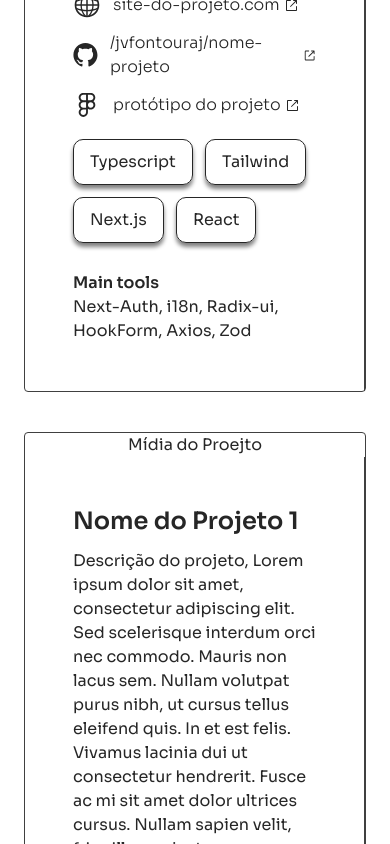
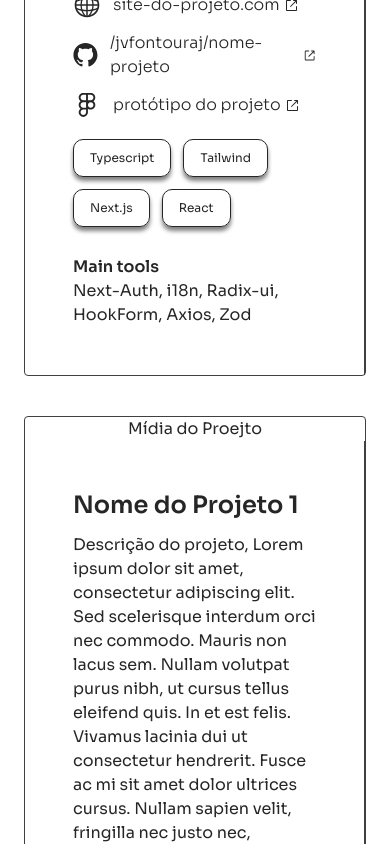
Before and after one commit to jvfontouraj/portfolio-next, a Next.js app: page /en in a window 390 px wide. Shown: the part 1700-2544 px from the top of the page. Built offline with nearby package versions, Linux system fonts and the light colour scheme.

Commit message:
feat(mobile): update stlying

```diff
--- a/src/app/components/Badge.tsx
+++ b/src/app/components/Badge.tsx
@@ -2,7 +2,7 @@ import { cva, type VariantProps } from 'class-variance-authority'
 import React, { HTMLAttributes } from 'react'
 
 const BadgeStyled = cva(
-  'px-4 py-[10px] w-fit rounded-[10px] cursor-default border border-neutral-800 shadow-[0px_4px_4px_0px_#0000007f] dark:border-white',
+  'px-4 py-[10px] w-fit rounded-[10px] cursor-default border border-neutral-800 shadow-[0px_4px_4px_0px_#0000007f] dark:border-white md:text-base text-xs',
   {
     variants: {
       size: {},
--- a/src/app/components/Hero.tsx
+++ b/src/app/components/Hero.tsx
@@ -36,7 +36,7 @@ export function Hero({ lang }: { lang: string }) {
         </div>
       </div>
       <div className="flex w-full items-center justify-center md:mx-0 md:w-1/2">
-        <div className="m-auto aspect-square w-full max-w-[240px] overflow-hidden rounded-full shadow-xl md:h-96 md:w-96">
+        <div className="m-auto aspect-square w-full max-w-[240px] overflow-hidden rounded-full shadow-xl md:h-96 md:w-96 md:max-w-none">
           <Image
             src={PerfilImg}
             alt={content.imgAlt}
--- a/src/assets/i18n.ts
+++ b/src/assets/i18n.ts
@@ -148,22 +148,24 @@ export const i18n: I18nProps = {
     skills: {
       title: 'Habilidades e Ferramentas',
       content: [
+        'HTML',
+        'CSS',
+        'Javascript',
         'Typescript',
-        'Javascript',
         'React',
         'Next.js',
         'Tailwind',
         'Styled-Components',
-        'CSS',
-        'HTML',
+        'i18n',
         'Figma',
         'Git',
-        'Node.js',
-        'Express',
-        'MongoDB',
-        'MySQL',
-        'PostgreSQL',
-        'Docker',
+        'Github',
+        'Zod',
+        'React Hook-Form',
+        'Stitches',
+        'CVA',
+        'Axios',
+        'Inglês',
       ],
     },
     experience: {
@@ -190,7 +192,7 @@ export const i18n: I18nProps = {
         {
           title: 'Sistemas de Informação',
           institution: 'UNESA',
-          date: 'Out 2022 - Atualmente',
+          date: '2022 - Atualmente',
         },
         {
           title: 'Ensino Médio',
@@ -315,9 +317,9 @@ export const i18n: I18nProps = {
       title: 'Education',
       content: [
         {
-          title: 'Graduation - Information Systems',
+          title: 'Information Systems',
           institution: 'UNESA',
-          date: 'Out 2022 - Currently',
+          date: '2022 - Currently',
         },
         {
           title: 'High School',
```
